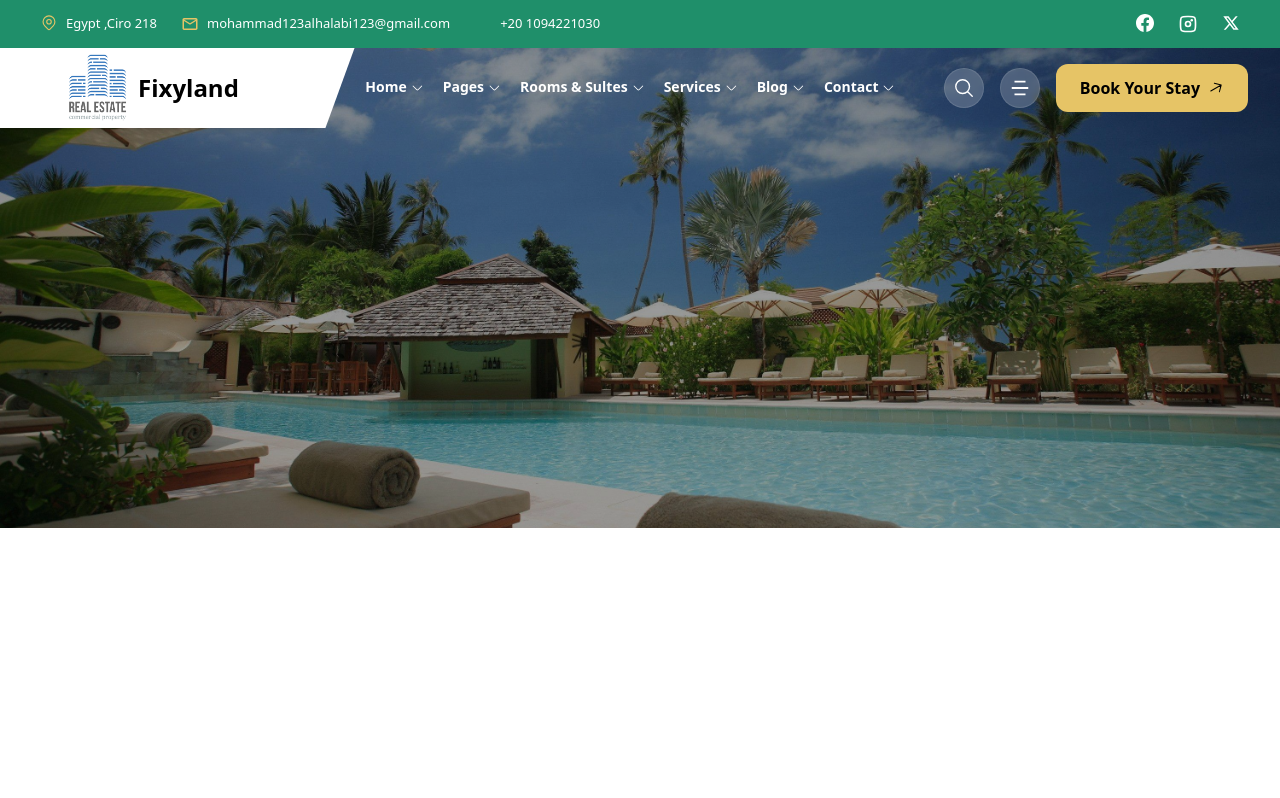
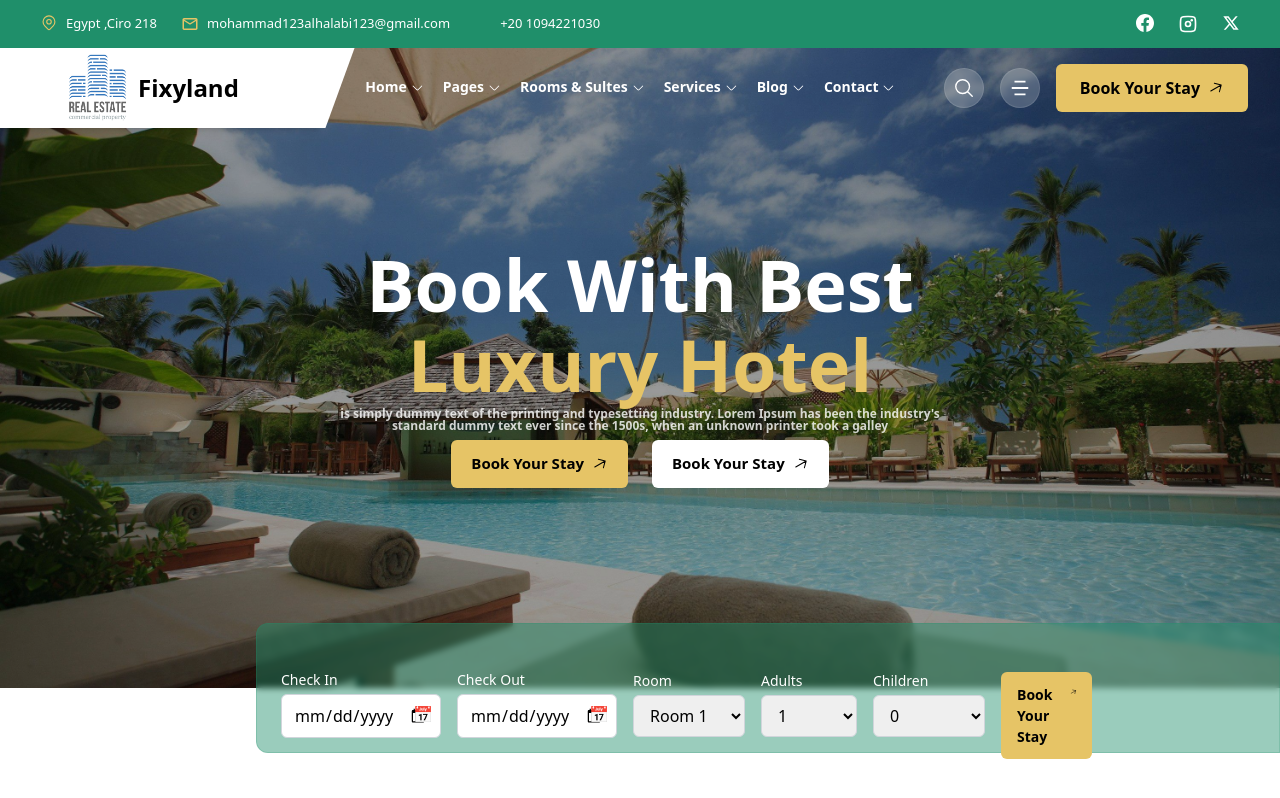
Before and after one commit to mohammad-rex-craft/hotels, a Next.js app: page / in a window 1280 px wide. Built offline with nearby package versions, Linux system fonts and the light colour scheme.

Commit message:
create home section for landing page

```diff
--- a/package.json
+++ b/package.json
@@ -10,6 +10,7 @@
     "lint": "next lint"
   },
   "dependencies": {
+    "craft-rex-date-picker-stander": "^0.1.5",
     "next": "15.4.6",
     "react": "19.1.0",
     "react-dom": "19.1.0"
--- /dev/null
+++ b/src/app/components/checkInForm.tsx
@@ -0,0 +1,74 @@
+import ArrowRight from "@/app/components/icons/ArrowRight";
+
+const CheckInForm = () => {
+
+
+    return (
+        <form className=" w-[80%] p-6 flex justify-between items-center gap-4">
+
+            <div className="flex flex-col">
+                <label className="text-sm text-white mb-1">Check In</label>
+                <div className="relative">
+                    <input
+                        type="date"
+                        className="w-40 px-3 py-2 rounded-md border border-gray-300 focus:outline-none focus:ring-2 focus:ring-green-400"
+                    />
+                    <span className="absolute right-2 top-2 text-gray-500">📅</span>
+                </div>
+            </div>
+
+            <div className="flex flex-col">
+                <label className="text-sm text-white mb-1">Check Out</label>
+                <div className="relative">
+                    <input
+                        type="date"
+                        className="w-40 px-3 py-2 rounded-md border border-gray-300 focus:outline-none focus:ring-2 focus:ring-green-400"
+                    />
+                    <span className="absolute right-2 top-2 text-gray-500">📅</span>
+                </div>
+            </div>
+
+            <div className="flex flex-col">
+                <label className="text-sm text-white mb-1">Room</label>
+                <select
+                    className="w-28 px-3 py-2 rounded-md border border-gray-300 focus:outline-none focus:ring-2 focus:ring-green-400">
+                    <option>Room 1</option>
+                    <option>Room 2</option>
+                    <option>Room 3</option>
+                </select>
+            </div>
+
+            <div className="flex flex-col">
+                <label className="text-sm text-white mb-1">Adults</label>
+                <select
+                    className="w-24 px-3 py-2 rounded-md border border-gray-300 focus:outline-none focus:ring-2 focus:ring-green-400">
+                    <option>1</option>
+                    <option>2</option>
+                    <option>3</option>
+                    <option>4+</option>
+                </select>
+            </div>
+
+            <div className="flex flex-col">
+                <label className="text-sm text-white mb-1">Children</label>
+                <select
+                    className="w-28 px-3 py-2 rounded-md border border-gray-300 focus:outline-none focus:ring-2 focus:ring-green-400">
+                    <option>0</option>
+                    <option>1</option>
+                    <option>2</option>
+                    <option>3+</option>
+                </select>
+            </div>
+            <div className="flex flex-col">
+                <label className="text-sm text-white mb-1 opacity-0">.</label>
+                <div className={'px-4 py-3 rounded-md bg-gold text-[14px] flex gap-2 font-semibold cursor-pointer'}>
+                    <span>Book Your Stay</span>
+                    <ArrowRight className={'rotate-[-30deg] w-4 h-4 '}/>
+                </div>
+            </div>
+
+        </form>
+    )
+}
+
+export default CheckInForm
--- a/src/app/components/nav.tsx
+++ b/src/app/components/nav.tsx
@@ -48,7 +48,7 @@ const Nav = ()=>{
                 <div className={'p-2 icon h-full cursor-pointer'}>
                     <MenuIcon/>
                 </div>
-                <div className={'px-6 py-3 rounded-xl bg-gold flex gap-2 font-semibold cursor-pointer'}>
+                <div className={'px-6 py-3 rounded-md bg-gold flex gap-2 font-semibold cursor-pointer'}>
                     <span>Book Your Stay</span>
                     <ArrowRight className={'rotate-[-30deg] w-4 h-4 translate-y-1'}/>
                 </div>
--- a/src/app/components/sections/landingPage/home.tsx
+++ b/src/app/components/sections/landingPage/home.tsx
@@ -1,16 +1,38 @@
 import Nav from "@/app/components/nav";
+import ArrowRight from "@/app/components/icons/ArrowRight";
+import CheckInForm from "@/app/components/checkInForm";
 
 const Home = () => {
 
 
     return (
         <div className={'w-full relative '}>
-            <div className={'w-full h-[60vh]'}>
+            <div className={'w-full h-[80vh] flex justify-center items-center'}>
                 <div className={'absolute w-full h-full  z-10'}>
                     <img src={'/home.jpg'} className={'w-full h-full object-cover'} alt={'..'}></img>
                 </div>
                 <div className={'absolute w-full h-full bg-black opacity-40 z-20 '}></div>
-                <Nav/>
+                <div className={'absolute top-0 w-full'}>
+                    <Nav/>
+                </div>
+                <div className={'flex flex-col gap-2 justify-center items-center z-30 text-7xl text-white font-bold w-1/2'}>
+                    <h1>Book With Best</h1>
+                    <h1 className={'text-gold'}>Luxury Hotel</h1>
+                    <p className={'text-[12px] text-center opacity-80'}> is simply dummy text of the printing and typesetting industry. Lorem Ipsum has been the industry's standard dummy text ever since the 1500s, when an unknown printer took a galley</p>
+                    <div className={'flex gap-6 text-[15px] text-black'}>
+                        <div className={'px-5 py-4 rounded-md bg-gold flex gap-2 font-semibold cursor-pointer'}>
+                            <span>Book Your Stay</span>
+                            <ArrowRight className={'rotate-[-30deg] w-4 h-4 '}/>
+                        </div>
+                        <div className={'px-5 py-4 rounded-md bg-white flex gap-2 font-semibold cursor-pointer'}>
+                            <span>Book Your Stay</span>
+                            <ArrowRight className={'rotate-[-30deg] w-4 h-4 '}/>
+                        </div>
+                    </div>
+                </div>
+                <div className={'absolute z-30 right-0 -bottom-[65px] h-[130px] w-[80vw] lightGreen rounded-l-xl '}>
+                   <CheckInForm/>
+                </div>
             </div>
         </div>
     )
--- a/src/app/globals.css
+++ b/src/app/globals.css
@@ -19,3 +19,10 @@
   border: 1px solid rgba(255,255,255,0.1);
   border-radius: 100%;
 }
+
+.lightGreen{
+  background: rgba(31,143,106,0.45);
+  -webkit-backdrop-filter: blur(3px);
+  backdrop-filter: blur(3px);
+  border: 1px solid rgba(31,143,106,0.225);
+}
--- a/tailwind.config.js
+++ b/tailwind.config.js
@@ -10,7 +10,6 @@ module.exports = {
     extend: {
       colors: {
         darkGreen: '#1f8f6a',
-        lightGreen: '#75aa97',
         gold: '#e6c466',
       },
     },
```
Also changed, not shown: 1 other file (tests, documents, lock files or other folders).
